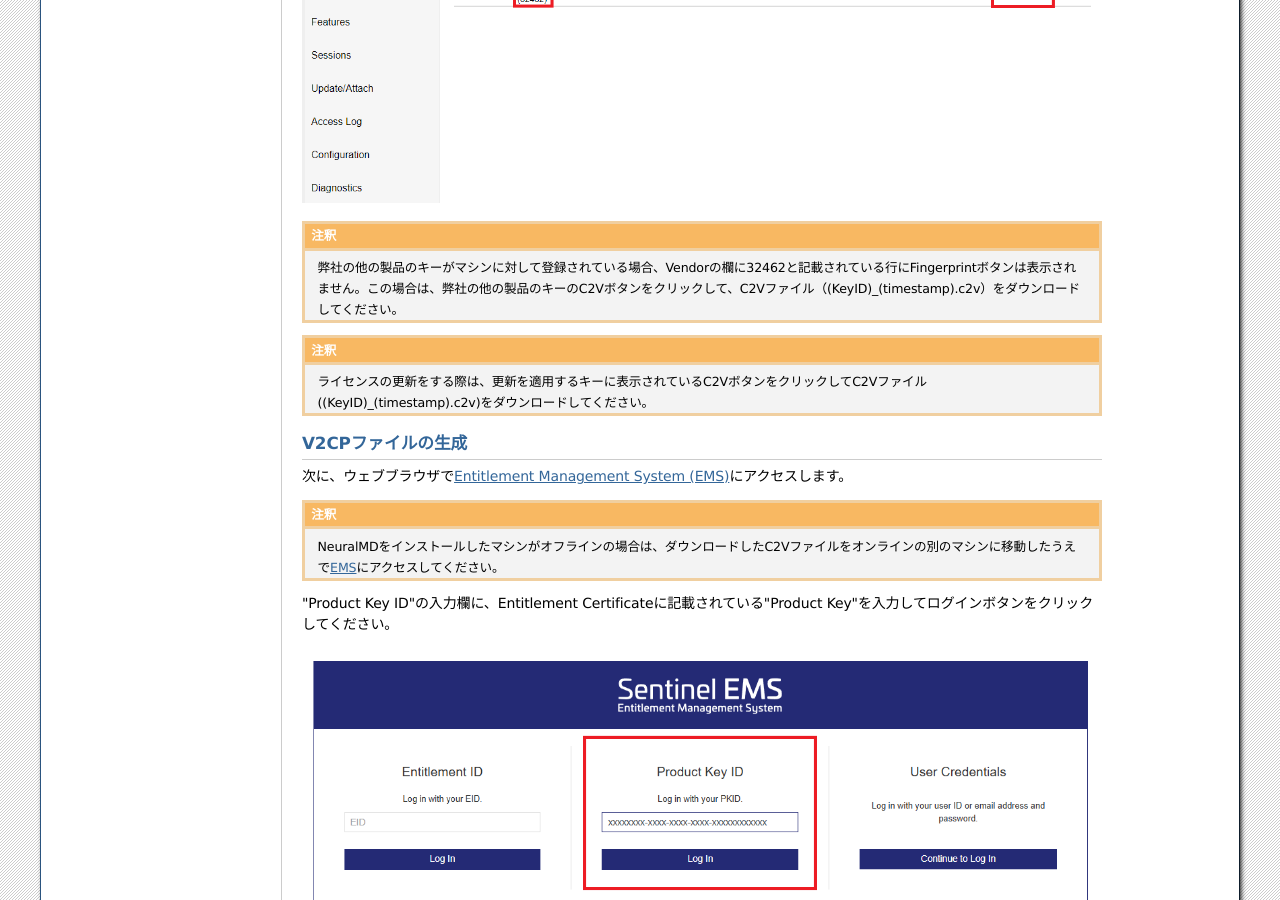
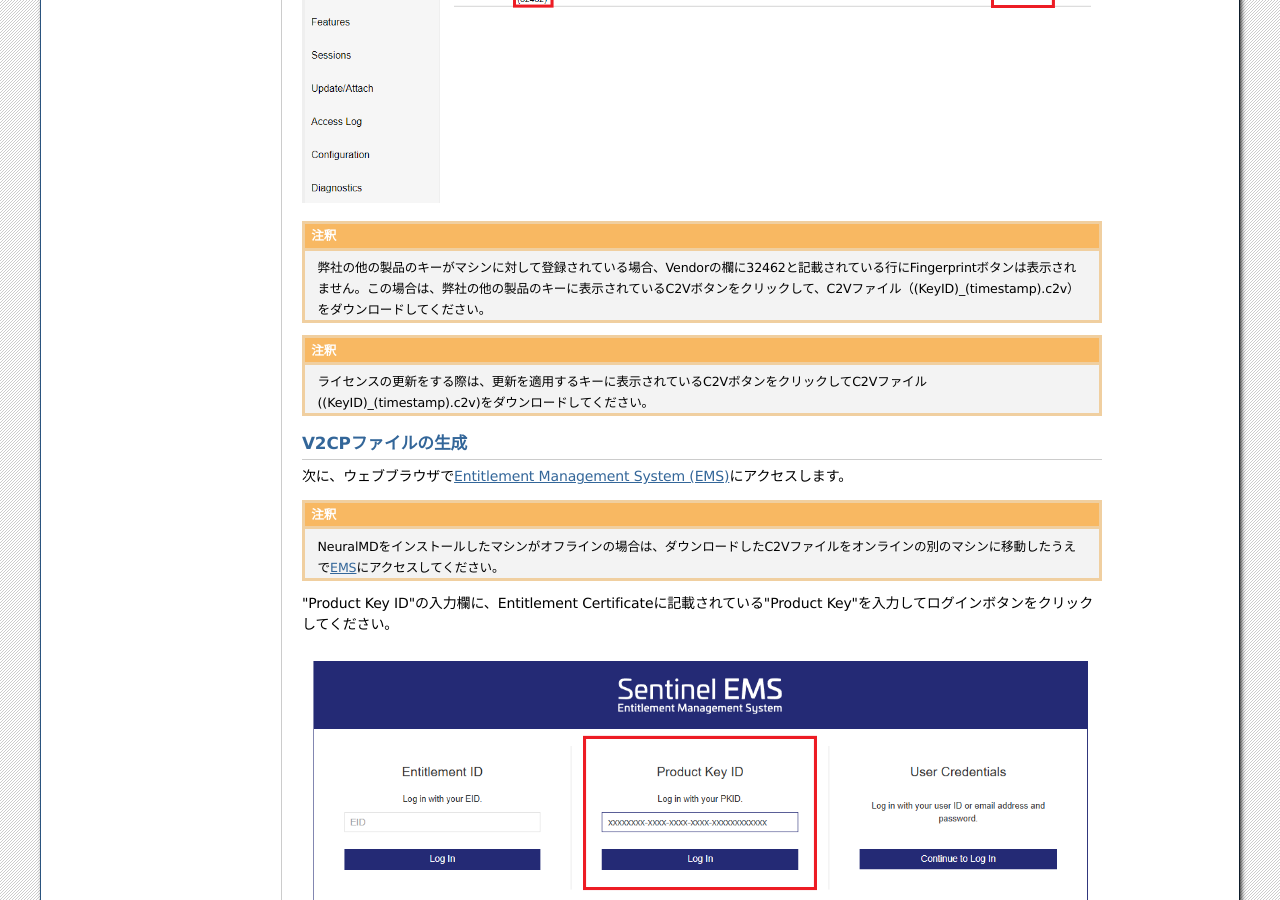
Before and after one commit to advancesoftcorp/neuralmd-doc, a Sphinx documentation site: the page built from docs/source/install/license.rst, in a window 1280 px wide and 900 px high, scrolled down 1604 px. Built offline with Sphinx 7.4.7, drawn with Linux system fonts in a browser that asks for light colours; formulas are drawn with MathJax 3; some of the changed text lies outside the part shown.

Commit message:
little fix for expression

```diff
--- a/docs/source/install/license.rst
+++ b/docs/source/install/license.rst
@@ -55,7 +55,7 @@
 
 .. note::
 
-    弊社の他の製品のキーがマシンに対して登録されている場合、Vendorの欄に32462と記載されている行にFingerprintボタンは表示されません。この場合は、弊社の他の製品のキーのC2Vボタンをクリックして、C2Vファイル（(KeyID)_(timestamp).c2v）をダウンロードしてください。
+    弊社の他の製品のキーがマシンに対して登録されている場合、Vendorの欄に32462と記載されている行にFingerprintボタンは表示されません。この場合は、弊社の他の製品のキーに表示されているC2Vボタンをクリックして、C2Vファイル（(KeyID)_(timestamp).c2v）をダウンロードしてください。
 
 .. note::
 
@@ -204,7 +204,7 @@
 
 - C2VファイルおよびV2CPファイルは必ず新たに生成したものを使用してください。過去の設定・更新時に生成したものを誤って使用しないようにご注意ください。
 
-- ACCのSentinel Keys画面からC2Vファイルをダウンロードする際は、必ず、更新を適用するキーのC2Vボタンをクリックしてダウンロードを行ってください。
+- ACCのSentinel Keys画面からC2Vファイルをダウンロードする際は、必ず、更新を適用するキーに表示されているC2Vボタンをクリックしてダウンロードを行ってください。
 
 .. note::
 
```
